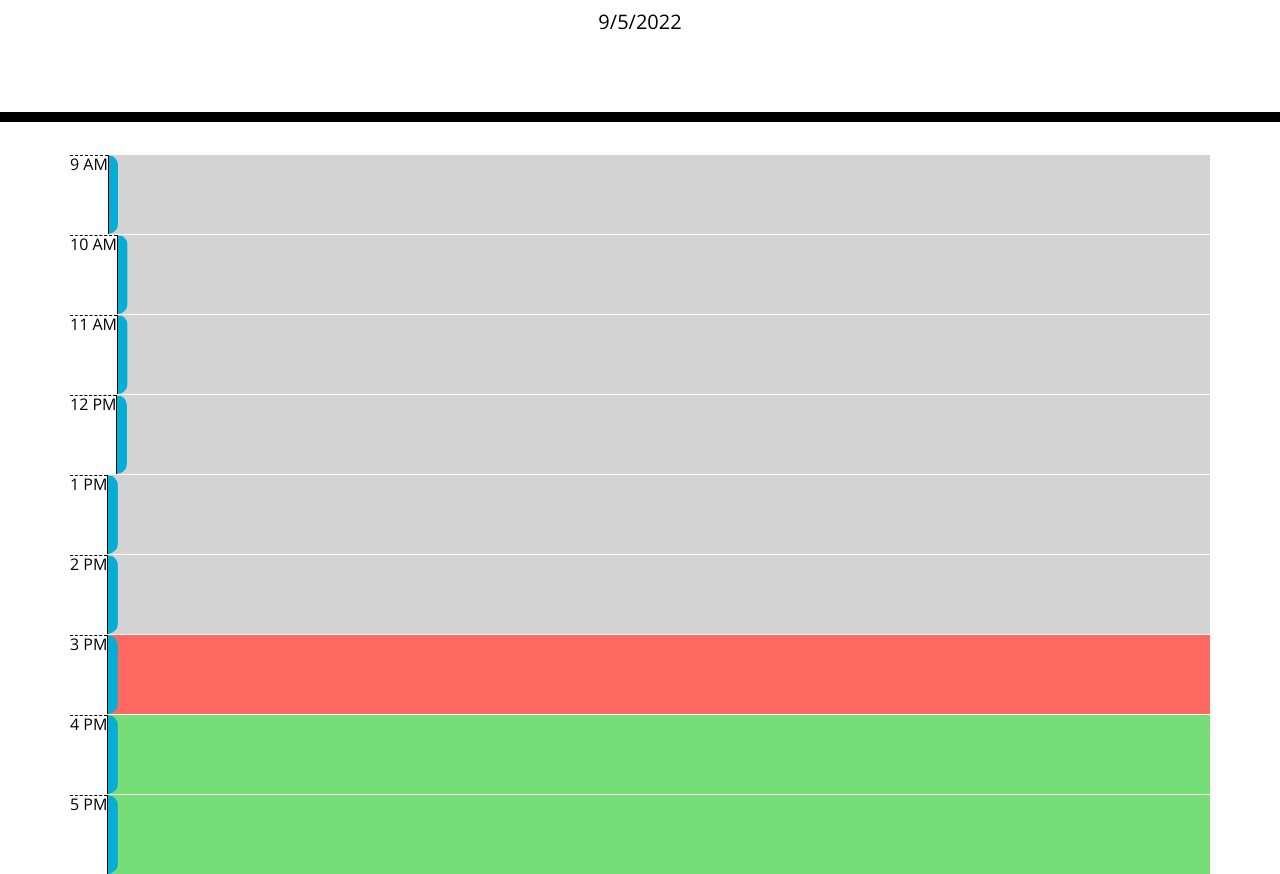
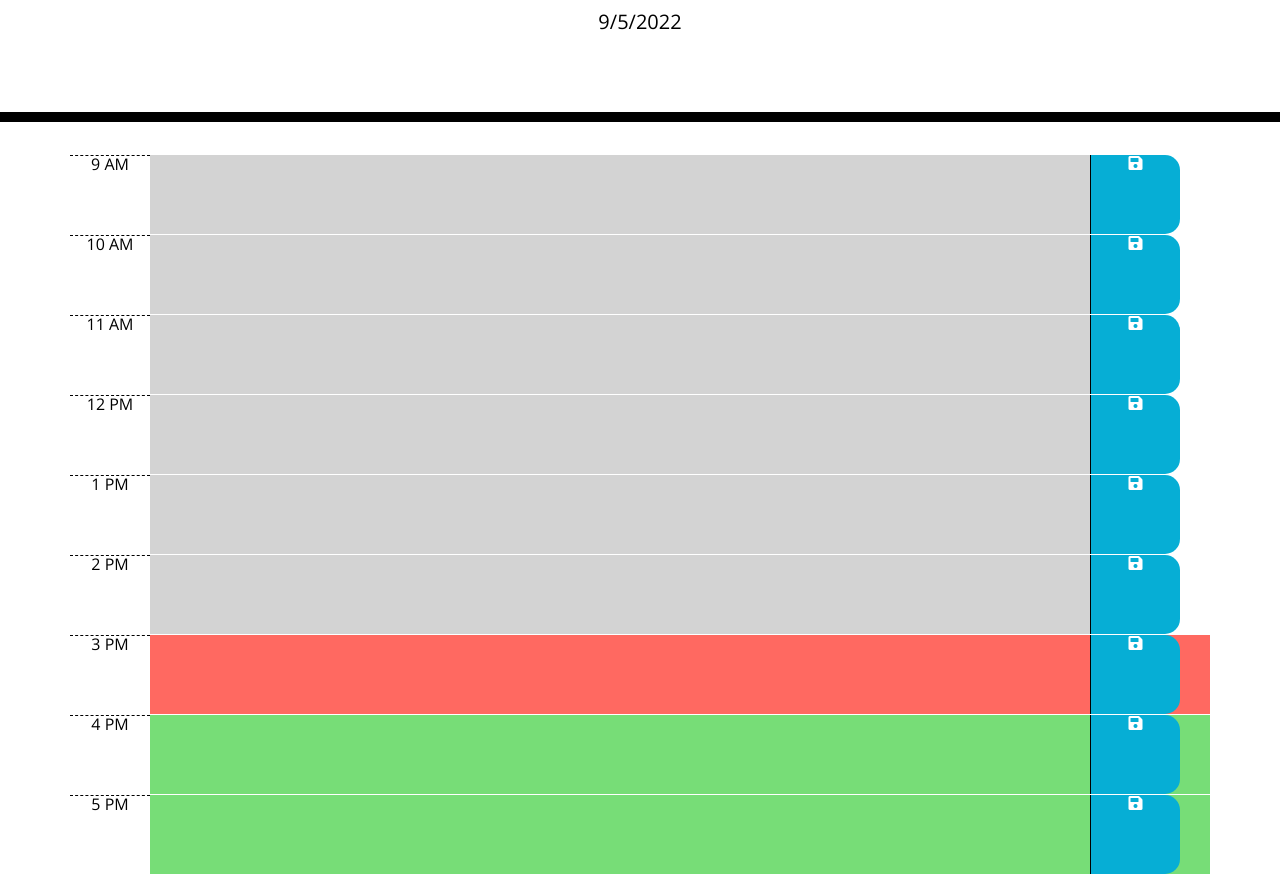
Before and after one commit to Zaphod1977/Work-Day-Scheduler, a plain HTML site: page index.html in a window 1280 px wide. Shown: the part 182-1056 px from the top of the page. Drawn offline with nearby package versions, Linux system fonts and the light colour scheme.

Commit message:
update to js

```diff
--- a/css/style.css
+++ b/css/style.css
@@ -2,6 +2,7 @@ body {
   font-family: 'Open Sans', sans-serif;
   font-size: 16px;
   line-height: 1;
+  align-items: center;
 }
 
 textarea{
@@ -11,6 +12,10 @@ textarea{
   color: #000000;
   border-left: 1px solid black;
   padding: 10px;
+}
+
+.container {
+  text-align: center;
 }
 
 .jumbotron {
@@ -26,8 +31,8 @@ textarea{
 }
 
 .time-block{
+  width: calc(100% - 200px);
   text-align: center;
-  border-radius: 15px;
 }
 
 .row {
@@ -37,12 +42,13 @@ textarea{
 }
 
 .hour {
+  width: 5em;
   background-color: #ffffff;
   color: #000000;
   border-top: 1px dashed #000000;
 }
 
-.past {
+.past .time-block {
   background-color: #d3d3d3;
   color: white;
 }
@@ -57,7 +63,8 @@ textarea{
   color: white;
 }
 
-.save-button {
+.saveBtn {
+  width: 90px;
   border-left: 1px solid black;
   border-top-right-radius: 15px;
   border-bottom-right-radius: 15px;
@@ -65,7 +72,7 @@ textarea{
   color: white;
 }
 
-.save-button i:hover {
+.saveBtn i:hover {
   font-size: 20px;
   transition: all .3s ease-in-out;
 }
--- a/index.html
+++ b/index.html
@@ -24,55 +24,56 @@
     <div id="t9" class="row">
       <div class="hour">9 AM</div>
       <div class="time-block"></div>
-      <div class="save-button"><i class="fa-save"></i></div>
+      <div class="newText"></div>
+      <div class="saveBtn"><i class="fas fa-save"></i></div>
     </div>
 
     <div id="t10" class="row">
       <div class="hour">10 AM</div>
       <div class="time-block"></div>
-      <div class="save-button"><i class="fa-save"></i></div>
+      <div class="saveBtn"><i class="fas fa-save"></i></div>
     </div>
 
     <div id="t11" class="row">
       <div class="hour">11 AM</div>
       <div class="time-block"></div>
-      <div class="save-button"><i class="fa-save"></i></div>
+      <div class="saveBtn"><i class="fas fa-save"></i></div>
     </div>
 
     <div id="t12" class="row">
       <div class="hour">12 PM</div>
       <div class="time-block"></div>
-      <div class="save-button"><i class="fa-save"></i></div>
+      <div class="saveBtn"><i class="fas fa-save"></i></div>
     </div>
 
     <div id="t13" class="row">
       <div class="hour">1 PM</div>
       <div class="time-block"></div>
-      <div class="save-button"><i class="fa-save"></i></div>
+      <div class="saveBtn"><i class="fas fa-save"></i></div>
     </div>
 
     <div id="t14" class="row">
       <div class="hour">2 PM</div>
       <div class="time-block"></div>
-      <div class="save-button"><i class="fa-save"></i></div>
+      <div class="saveBtn"><i class="fas fa-save"></i></div>
     </div>
 
     <div id="t15" class="row">
       <div class="hour">3 PM</div>
       <div class="time-block"></div>
-      <div class="save-button"><i class="fa-save"></i></div>
+      <div class="saveBtn"><i class="fas fa-save"></i></div>
     </div>
 
     <div id="t16" class="row">
       <div class="hour">4 PM</div>
       <div class="time-block"></div>
-      <div class="save-button"><i class="fa-save"></i></div>
+      <div class="saveBtn"><i class="fas fa-save"></i></div>
     </div>
 
     <div id="t17" class="row">
       <div class="hour">5 PM</div>
       <div class="time-block"></div>
-      <div class="save-button"><i class="fa-save"></i></div>
+      <div class="saveBtn"><i class="fas fa-save"></i></div>
     </div>
 
   </div>
--- a/js/script.js
+++ b/js/script.js
@@ -1,35 +1,43 @@
 $(document).ready(function () {
 
 
-    // daily planner to create a schedule
 
     // current day is displayed
     var date = new Date();
     $("#currentDay").text(date.getDate() + "/" + date.getMonth() + "/" + date.getFullYear());
     console.log(Date());
 
+
+
     // time blocks for standard hours
     $(".container").children().each(function () {
-        console.log(parseInt($(this).attr("id").replace("t" , "")))
-        console.log(date.getHours());
-        if (parseInt($(this).attr("id").replace("t" , "")) < date.getHours()) {
+
+        if (parseInt($(this).attr("id").replace("t", "")) < date.getHours()) {
             $(this).addClass("past")
         }
-        else if (parseInt($(this).attr("id").replace("t" , "")) == date.getHours()) {
+
+        else if (parseInt($(this).attr("id").replace("t", "")) == date.getHours()) {
             $(this).addClass("present")
         }
+
         else { $(this).addClass("future") }
     })
 
-    // click function in time block
+    // var div = document.getElementById('newText');
+    // var content = document.createTextNode("<YOUR_CONTENT>");
+    // newText.appendChild(content);
 
-    // enter event
+    // $( "#newText" ).append( "<p>Test</p>" );
 
-    // save button for entry
+    //Creates HTML elements for our planner's time rows
 
-    // entry is saved in local storage
+    // Variables for each 'create element'
 
-    // saved events persist
+    var saveTasks = function () {
+        localStorage.setItem("tasks", JSON.stringify(tasks));
+      };
+
+
 
 
 
```
